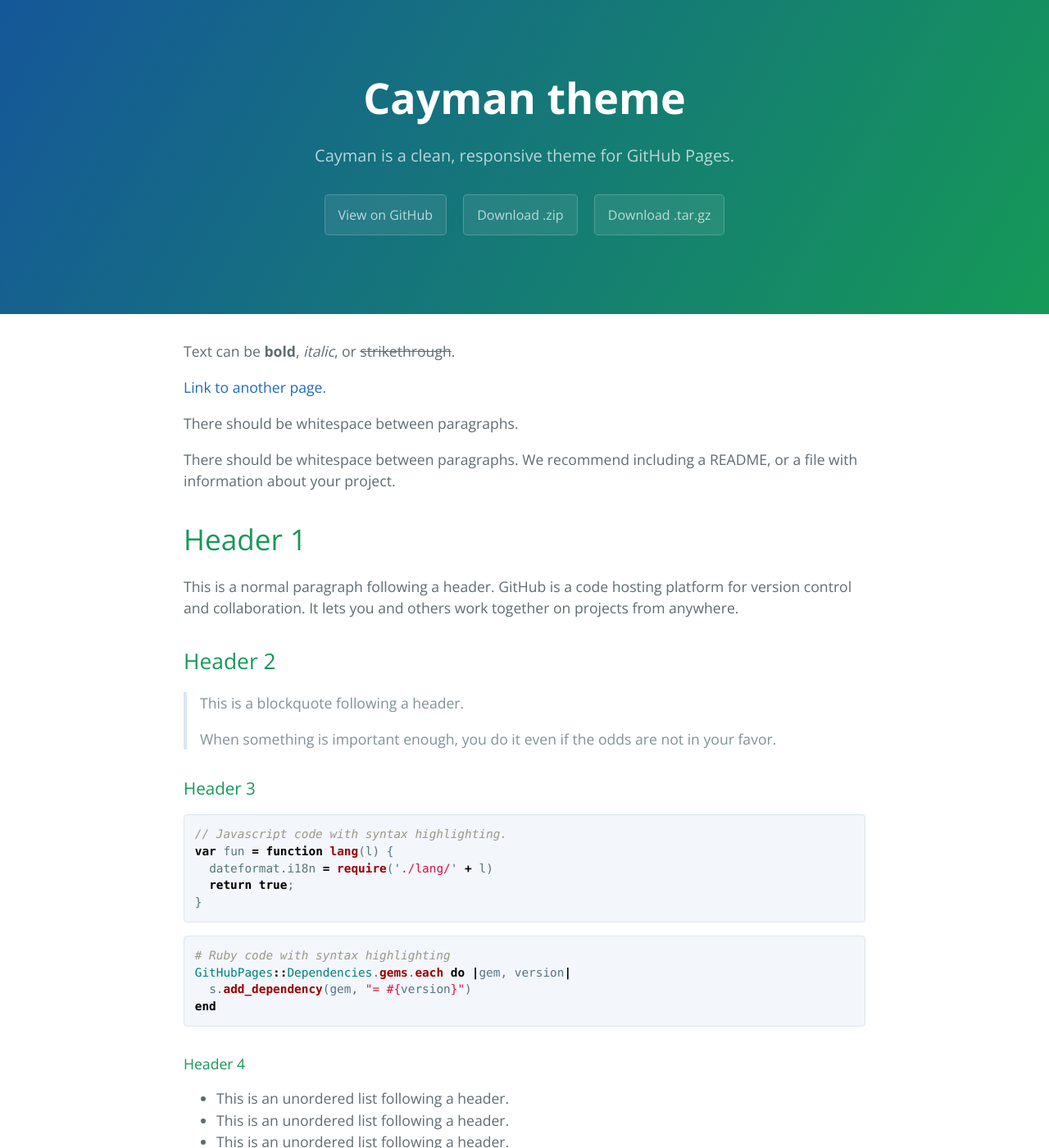
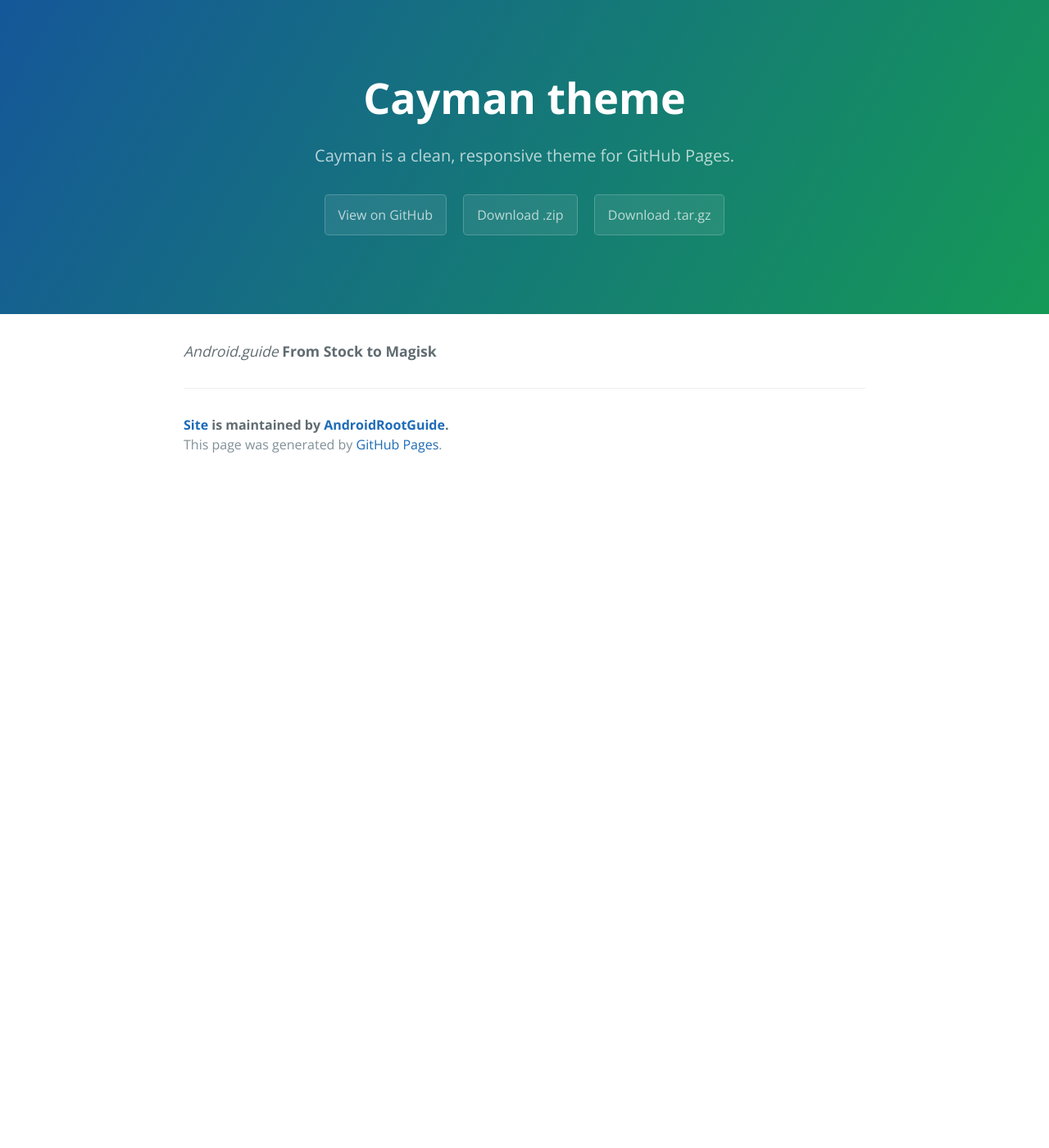
Before and after one commit to AndroidRootGuide/Site, a Jekyll site: the page built from index.md, in a window 1280 px wide and 1400 px high. Shown: the whole window at 82% size. Built offline with Jekyll 4.4.1, drawn with Linux system fonts in a browser that asks for light colours; some of the changed text lies outside the part shown.

Commit message:
Update index.md

````diff
--- a/index.md
+++ b/index.md
@@ -2,122 +2,5 @@
 layout: default
 ---
 
-Text can be **bold**, _italic_, or ~~strikethrough~~.
-
-[Link to another page](another-page).
-
-There should be whitespace between paragraphs.
-
-There should be whitespace between paragraphs. We recommend including a README, or a file with information about your project.
-
-# [](#header-1)Header 1
-
-This is a normal paragraph following a header. GitHub is a code hosting platform for version control and collaboration. It lets you and others work together on projects from anywhere.
-
-## [](#header-2)Header 2
-
-> This is a blockquote following a header.
->
-> When something is important enough, you do it even if the odds are not in your favor.
-
-### [](#header-3)Header 3
-
-```js
-// Javascript code with syntax highlighting.
-var fun = function lang(l) {
-  dateformat.i18n = require('./lang/' + l)
-  return true;
-}
-```
-
-```ruby
-# Ruby code with syntax highlighting
-GitHubPages::Dependencies.gems.each do |gem, version|
-  s.add_dependency(gem, "= #{version}")
-end
-```
-
-#### [](#header-4)Header 4
-
-*   This is an unordered list following a header.
-*   This is an unordered list following a header.
-*   This is an unordered list following a header.
-
-##### [](#header-5)Header 5
-
-1.  This is an ordered list following a header.
-2.  This is an ordered list following a header.
-3.  This is an ordered list following a header.
-
-###### [](#header-6)Header 6
-
-| head1        | head two          | three |
-|:-------------|:------------------|:------|
-| ok           | good swedish fish | nice  |
-| out of stock | good and plenty   | nice  |
-| ok           | good `oreos`      | hmm   |
-| ok           | good `zoute` drop | yumm  |
-
-### There's a horizontal rule below this.
-
-* * *
-
-### Here is an unordered list:
-
-*   Item foo
-*   Item bar
-*   Item baz
-*   Item zip
-
-### And an ordered list:
-
-1.  Item one
-1.  Item two
-1.  Item three
-1.  Item four
-
-### And a nested list:
-
-- level 1 item
-  - level 2 item
-  - level 2 item
-    - level 3 item
-    - level 3 item
-- level 1 item
-  - level 2 item
-  - level 2 item
-  - level 2 item
-- level 1 item
-  - level 2 item
-  - level 2 item
-- level 1 item
-
-### Small image
-
-![](https://assets-cdn.github.com/images/icons/emoji/octocat.png)
-
-### Large image
-
-![](https://guides.github.com/activities/hello-world/branching.png)
-
-
-### Definition lists can be used with HTML syntax.
-
-<dl>
-<dt>Name</dt>
-<dd>Godzilla</dd>
-<dt>Born</dt>
-<dd>1952</dd>
-<dt>Birthplace</dt>
-<dd>Japan</dd>
-<dt>Color</dt>
-<dd>Green</dd>
-</dl>
-
-```
-Long, single-line code blocks should not wrap. They should horizontally scroll if they are too long. This line should be long enough to demonstrate this.
-```
-
-```
-The final element.
-```
+_Android.guide_
+**From Stock to Magisk**
````
